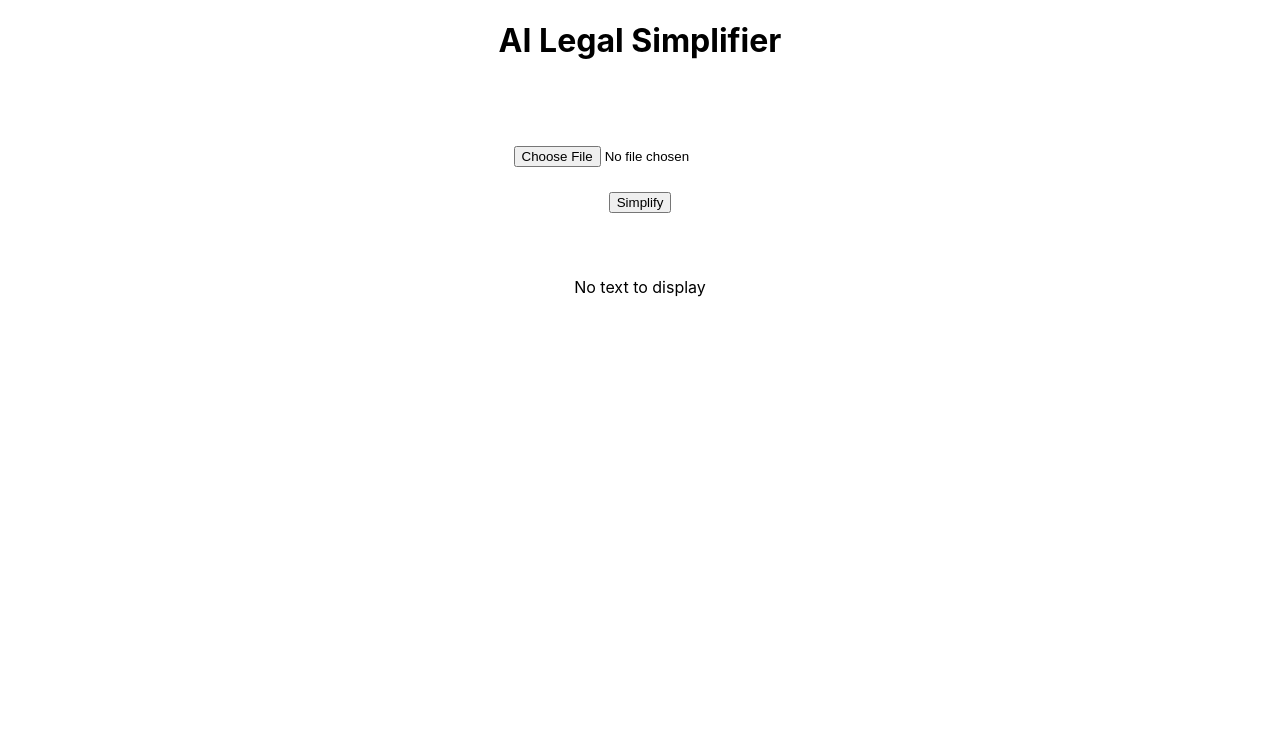
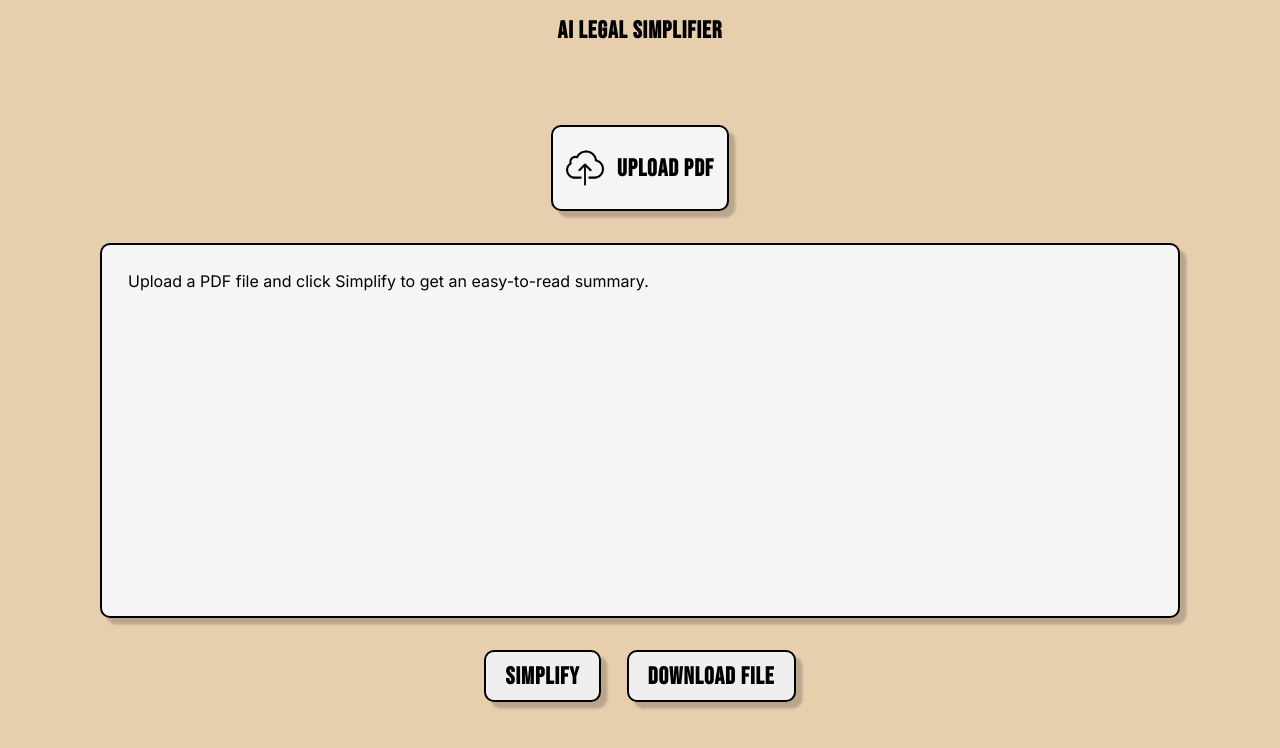
Before and after one commit to alberto-sclocchi/legal-simplifier-client, a React (Create React App) app: page / in a window 1280 px wide. Shown: the top 748 px of the page. Built offline with nearby package versions, Linux system fonts and the light colour scheme.

Commit message:
add dynamic styling features on buttons, add style on dashboard, and create download uploaded file feature

```diff
--- a/src/App.css
+++ b/src/App.css
@@ -1,22 +1,35 @@
+@import url('https://fonts.googleapis.com/css2?family=Bebas+Neue&display=swap');
+@import url('https://fonts.googleapis.com/css2?family=Inter:ital,opsz,wght@0,14..32,100..900;1,14..32,100..900&display=swap');
+
+body,
+html{
+  margin: 0;
+  padding: 0;
+  font-family: 'Inter';
+}
+
 .simplifier-dashboard{
   display: flex;
   flex-direction: column;
   align-items: center;
-  gap: 5vw;
+  gap: 2.5vw;
+  height: 100vh;
+  width: 100vw;
+  background-color: rgb(231, 207, 174);
 }
 
 .simplifier-dashboard form{
   display: flex;
   flex-direction: column;
   align-items: center;
-  gap: 2vw;
+  gap: 1.5vw;
 }
 
 .spinner{
   border: 1vw solid rgba(0, 0, 0, 0.1);
   border-left-color: #000;
-  width: 5vw;
-  height: 5vw;
+  width: 4vw;
+  height: 4vw;
   border-radius: 50%;
   animation: spin 1s linear infinite;
 }
@@ -29,3 +42,63 @@
     transform: rotate(360deg);
   }
 }
+
+.file-upload-div{
+  display: flex;
+  align-items: center;
+  cursor: pointer;
+  gap: 1vw;
+  padding: 0.2vw 1vw;
+  border: 0.2vw solid #000;
+  border-radius: 10px;
+  box-shadow: 0.5vw 0.5vw 0.2vw rgba(0, 0, 0, 0.2);
+}
+
+.file-upload-div img{
+  width: 3vw;
+}
+
+span{
+  height: 1vw;
+}
+
+.simplified-text-container{
+  width: 80vw;
+  height: 40vh;
+  overflow-y: scroll;
+  padding: 2vw;
+  border: 0.2vw solid #000;
+  border-radius: 10px;
+  box-shadow: 0.5vw 0.5vw 0.2vw rgba(0, 0, 0, 0.2);
+  background-color: whitesmoke;
+}
+
+.simplified-text-container-loading{
+  display: flex;
+  justify-content: center;
+  align-items: center;
+}
+
+.simplifier-dashboard-buttons{
+  display: flex;
+  gap: 2vw;
+}
+
+.dashboard-btn{
+  height: 4vw;
+  padding: 1vw 1.5vw;
+  font-size: 1.5rem;
+  text-transform: uppercase;
+}
+
+.dashboard-btn,
+.title,
+h1, h2, h3, h4, h5, h6 {
+  font-family: 'Bebas Neue';
+  font-weight: 900;
+  letter-spacing: 1px;
+}
+
+h1, h2, h3, h4, h5, h6{
+  font-size: 1.5rem;
+}
--- a/src/components/simplifier/SimplifierDashboard.jsx
+++ b/src/components/simplifier/SimplifierDashboard.jsx
@@ -3,23 +3,36 @@ import SimplifierContext from './context/SimplifierContext.context';
 import Spinner from '../core/Spinner';
 import Markdown from 'react-markdown';
 import html2pdf  from 'html2pdf.js';
+import uploadIcon from '../../images/upload-icon.png';
 
 export default function SimplifierDashboard() {
 
-  const { getSimplifiedText, simplifiedText, downloadFile, loading, setSimplifiedText} = useContext(SimplifierContext);
+  const { getSimplifiedText, simplifiedText, downloadFile, loading, setSimplifiedText, fileOriginalName} = useContext(SimplifierContext);
   const [ file, setFile ] = useState(null);
 
   useEffect(() => {
     if (!file) setSimplifiedText("");
+    console.log("File changed: ", file);
   }, [file])
 
+
+  const handleUploadedFileDownload = () => {
+    const url = URL.createObjectURL(new Blob ([file]));
+    console.log("File URL: ", url);
+    const link = document.createElement('a');
+    link.setAttribute('href', url);
+    link.setAttribute('download', file.name);
+    document.body.appendChild(link);
+    link.click();
+    document.body.removeChild(link);
+    URL.revokeObjectURL(url);
+  }
+
   const handleFileChange = (event) => {
-    const file = event.target.files[0];
-    const formData = new FormData();
-    formData.append("pdfFile", file);
-    console.log("File Selected: ", file);
+    const fileUploaded = event.target.files[0];
+    setFile(fileUploaded);
 
-    setFile(formData);
+    console.log("File Selected: ", fileUploaded);
   }
 
   const handleUpload =  (event) => {
@@ -30,7 +43,11 @@ export default function SimplifierDashboard() {
       return;
     }
 
-    getSimplifiedText(file);
+    const formData = new FormData();
+    formData.append("pdfFile", file);
+
+    getSimplifiedText(formData);
+    console.log("File Uploaded: ", file);
   }
 
   const handleDowload = (event) => {
@@ -38,20 +55,27 @@ export default function SimplifierDashboard() {
     // downloadFile();
 
     html2pdf(document.getElementById("simplified-text"), {
-      margin: 20,
-      filename: "Simplified_Text.pdf",
+      margin: 15,
+      filename: `${fileOriginalName}_Simplified_Text.pdf`,
     })
   }
 
   return (
     <div className="simplifier-dashboard">
-        <h1>AI Legal Simplifier</h1>
+        <h1 className='title'>AI Legal Simplifier</h1>
         <form>
-            <input type="file" name="pdfFile" accept="application/pdf" onChange={handleFileChange}/>
-            <button type="submit" onClick={handleUpload}>Simplify</button>
-            {(!!file && !!simplifiedText) && <button type="submit" onClick={handleDowload}> Dowload File</button>}
+            {!!file ? <span style={{color: "blue", cursor:"pointer"}} onClick={handleUploadedFileDownload}>({file.name})</span> : <span></span>}
+            <label className="file-upload-div" style={!!file ? {backgroundColor: "lightgreen"} : {backgroundColor: "whitesmoke"}}>
+                <img src={uploadIcon} alt="upload-icon"/>
+                <h3>Upload PDF</h3>
+                <input style={{display:"none"}} type="file" name="pdfFile" accept="application/pdf" onChange={handleFileChange}/>
+            </label>
         </form>
-        {!!loading ? <Spinner /> : <div id="simplified-text"> {!!simplifiedText ? <Markdown>{simplifiedText}</Markdown> : "No text to display"}</div>}
+        <div className={`simplified-text-container ${!!loading && "simplified-text-container-loading"}`}>{!!loading ? <Spinner /> : <div id="simplified-text"> {!!simplifiedText ? <Markdown>{simplifiedText}</Markdown> :  "Upload a PDF file and click Simplify to get an easy-to-read summary."}</div>}</div>
+        <div className="simplifier-dashboard-buttons">
+            <button className="file-upload-div dashboard-btn" type="submit" onClick={handleUpload}>Simplify</button>
+            <button style={!!file && !!simplifiedText ? {cursor: "pointer"} : {cursor: "not-allowed"}} className="file-upload-div dashboard-btn" type="submit" onClick={!!file && !!simplifiedText ? handleDowload : () => console.log("Button Disabled")}> Download File</button>
+        </div>
     </div>
   )
 }
--- a/src/components/simplifier/context/SimplifierContext.context.jsx
+++ b/src/components/simplifier/context/SimplifierContext.context.jsx
@@ -36,7 +36,7 @@ export const SimplifierProvider = ({children}) => {
     }
 
     return (
-    <SimplifierContext.Provider value={{simplifiedText, loading, downloadFile, getSimplifiedText, setSimplifiedText}}>
+    <SimplifierContext.Provider value={{simplifiedText, loading, downloadFile, getSimplifiedText, setSimplifiedText, fileOriginalName}}>
       {children}
     </SimplifierContext.Provider>
     )
```
